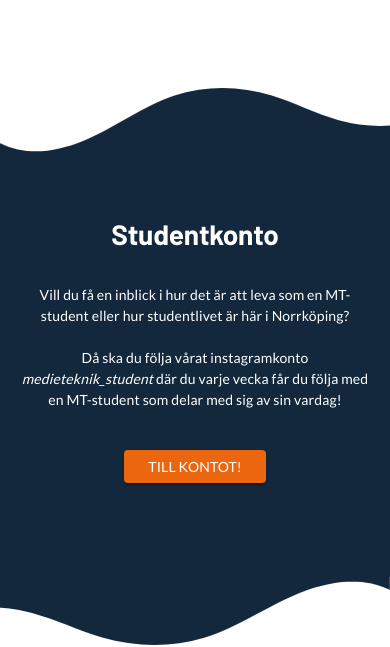
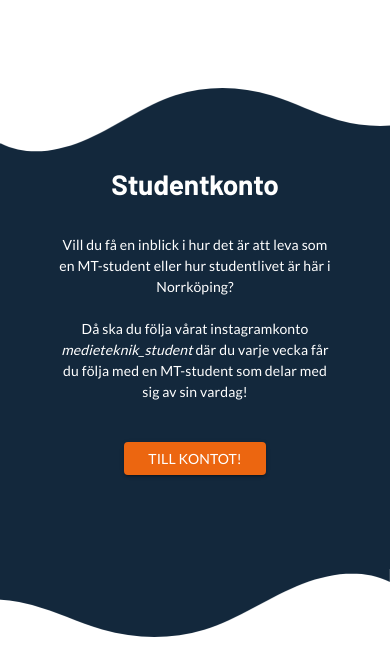
Before and after one commit to webbchef/medieteknik, a Next.js app: page /studentliv in a window 390 px wide. Shown: the part 2360-3007 px from the top of the page. Built offline with nearby package versions, Linux system fonts and the light colour scheme; no server answers; what react-swipeable-views-utils would draw is missing.

Commit message:
Made Instagram image carousel mobile/iPad compatible

```diff
--- a/components/studentliv/Studentkonto.tsx
+++ b/components/studentliv/Studentkonto.tsx
@@ -1,23 +1,43 @@
-import { Grid, Typography } from "@mui/material";
+import React, { useContext } from "react";
+import { Grid, Typography, Box } from "@mui/material";
 import WavyBackground from "../general/WavyBackground";
 import StyledButton from "../general/StyledButton";
 import ImageCarousel from "./ImageCarousel";
 import useInstagramPosts from "./useInstagramPosts";
+import { MobileStateContext } from "../../contexts/MobileContexts";
 
 export default function Studentkonto() {
   const accessToken = process.env.INSTAGRAM_ACCESS_TOKEN ?? "";
   const posts = useInstagramPosts(accessToken);
+  const { isMobile, isIpad } = useContext(MobileStateContext);
+
+  const paddingTopValue = () => {
+    if (isMobile) return "20px !important";
+    if (isIpad) return "30px !important";
+    return "70px !important";
+  };
+
+  const contentWidth = () => {
+    if (isMobile || isIpad) return "80%";
+    return "100%";
+  };
+
+  const contentMargin = () => {
+    if (isMobile || isIpad) return "0 auto";
+    return "unset";
+  };
 
 return (
     <WavyBackground bgColor="#13283c" textColor="#FFFFFF">
+      <Box sx={{ width: contentWidth(), margin: contentMargin() }}>
         <Grid container spacing={3} maxWidth="lg">
           <Grid
             item
             xs={12}
-          md={accessToken != "" ? 6 : 12}
+            md={accessToken !== "" ? 6 : 12}
             sx={{
               display: "flex",
-            paddingTop: "70px !important",
+              paddingTop: paddingTopValue(),
               paddingBottom: "70px",
               minHeight: "380px",
               flexDirection: "column",
@@ -45,21 +65,23 @@ export default function Studentkonto() {
               Till kontot!
             </StyledButton>
           </Grid>
-        {accessToken != "" && (
+          {accessToken !== "" && (
             <Grid
               item
               xs={12}
               md={6}
               sx={{
+                paddingTop: paddingTopValue(),
                 display: "flex",
                 justifyContent: "center",
                 alignItems: "center",
               }}
             >
-            {posts && <ImageCarousel posts={posts} />}
+              {posts && <ImageCarousel />}
             </Grid>
           )}
         </Grid>
+      </Box>
     </WavyBackground>
   );
 }
```
Lines whose indentation alone changed are shown as unchanged.
